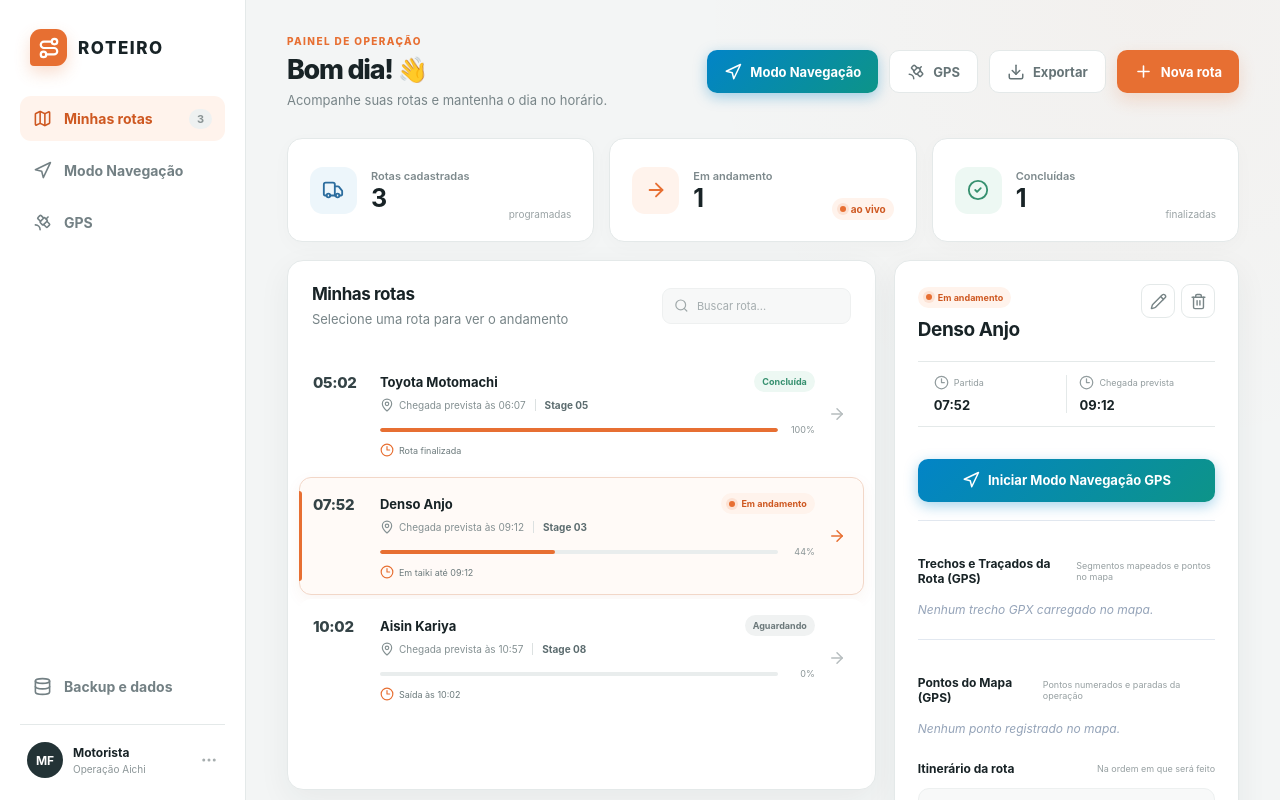
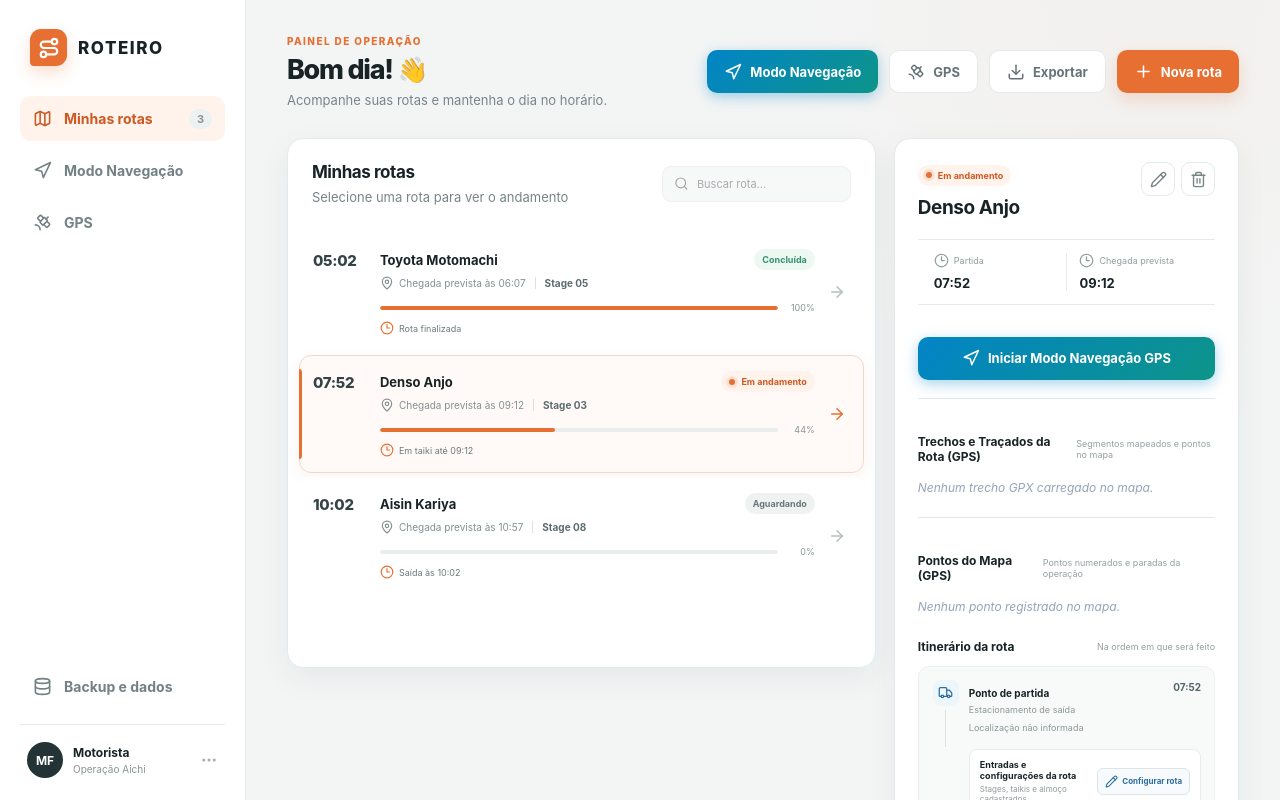
Before and after one commit to j4mb0re2/truck-bin, a Next.js app: page / in a window 1280 px wide. Shown: the top 800 px of the page. Built offline with nearby package versions, Linux system fonts and the light colour scheme.

Commit message:
style: remover barra de status de rotas cadastradas, em andamento e concluidas

```diff
--- a/app/route-dashboard.tsx
+++ b/app/route-dashboard.tsx
@@ -885,15 +885,7 @@ export function RouteDashboard({ gpxRoute }: { gpxRoute: GpxRouteData }) {
     }
   }, [gpsPointCatalog, gpsPointConfigs, navigationMode, ready, routes]);
 
-  const counts = useMemo(() => {
-    return routes.reduce(
-      (acc, route) => {
-        acc[getStatus(route, nowMinutes)] += 1;
-        return acc;
-      },
-      { active: 0, waiting: 0, done: 0 }
-    );
-  }, [routes, nowMinutes]);
+
 
 
   const unifiedRouteItems = useMemo(() => {
@@ -2089,33 +2081,6 @@ export function RouteDashboard({ gpxRoute }: { gpxRoute: GpxRouteData }) {
             </button>
           </div>
         </header>
-
-        <section className="stats-grid" aria-label="Resumo das rotas">
-          <article className="stat-card stat-total">
-            <div className="stat-icon"><Truck size={22} /></div>
-            <div>
-              <span>Rotas cadastradas</span>
-              <strong>{routes.length}</strong>
-            </div>
-            <span className="stat-note">programadas</span>
-          </article>
-          <article className="stat-card stat-progress">
-            <div className="stat-icon"><ArrowRight size={22} /></div>
-            <div>
-              <span>Em andamento</span>
-              <strong>{counts.active}</strong>
-            </div>
-            <div className="pulse-label"><i /> ao vivo</div>
-          </article>
-          <article className="stat-card stat-complete">
-            <div className="stat-icon"><CheckCircle2 size={22} /></div>
-            <div>
-              <span>Concluídas</span>
-              <strong>{counts.done}</strong>
-            </div>
-            <span className="stat-note">finalizadas</span>
-          </article>
-        </section>
 
         <section className="dashboard-grid">
           <div className="routes-panel panel">
```
